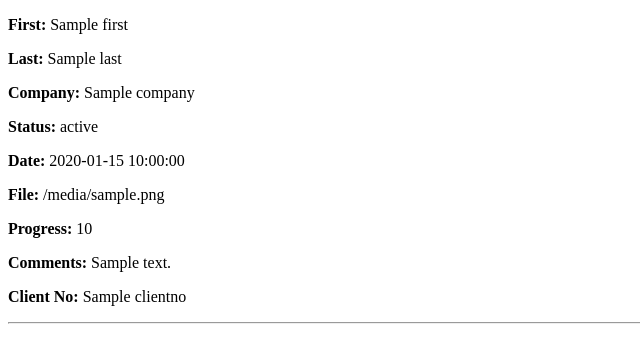
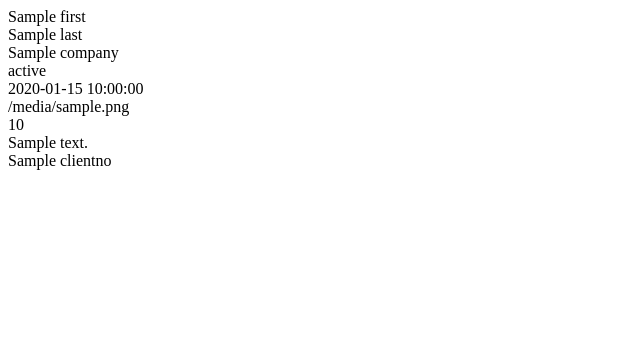
Before and after one commit to Robertas-Cyberattack/MP3, a Flask app: page / in a window 1280 px wide. Shown: the top 363 px of the page, without its empty margins (0-640 px from the left). Run offline with Flask 3, Linux system fonts and the light colour scheme; a database or web service that is not in the repository returns one stand-in record (values such as "Sample title"); some libraries are stand-ins or nearby versions.

Commit message:
tickets.html was corrected.

```diff
--- a/templates/tickets.html
+++ b/templates/tickets.html
@@ -7,16 +7,15 @@
 <body>
 
     {% for ticket in tickets %}
-        <p><strong>First:</strong> {{ ticket["first"] }}</p>
-        <p><strong>Last:</strong> {{ ticket["last"] }}</p>
-        <p><strong>Company:</strong> {{ ticket["company"] }}</p>
-        <p><strong>Status:</strong> {{ ticket["status"] }}</p>
-        <p><strong>Date:</strong> {{ ticket["date"] }}</p>
-        <p><strong>File:</strong> {{ ticket["file"] }}</p>
-        <p><strong>Progress:</strong> {{ ticket["progress"] }}</p>
-        <p><strong>Comments:</strong> {{ ticket["comments"] }}</p>
-        <p><strong>Client No:</strong> {{ ticket["clientno"] }}</p>
-        <hr>
+        {{ ticket.first }}<br>
+        {{ ticket.last }}<br>
+        {{ ticket.company }}<br>
+        {{ ticket.status }}<br>
+        {{ ticket.date }}<br>
+        {{ ticket.file }}<br>
+        {{ ticket.progress }}<br>
+        {{ ticket.comments }}<br>
+        {{ ticket.clientno }}<br>
     {% endfor %}
 
 </body>
```
